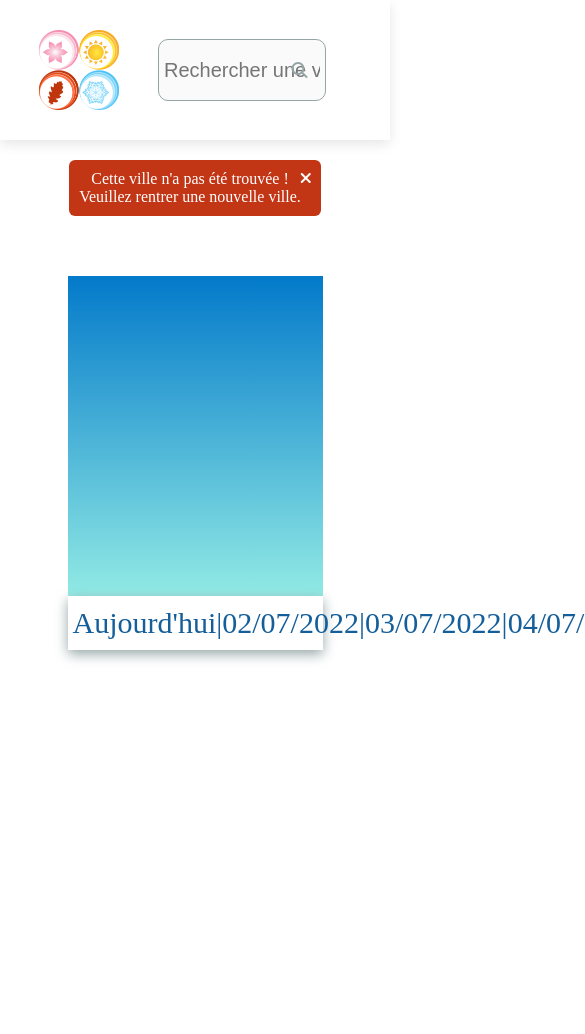
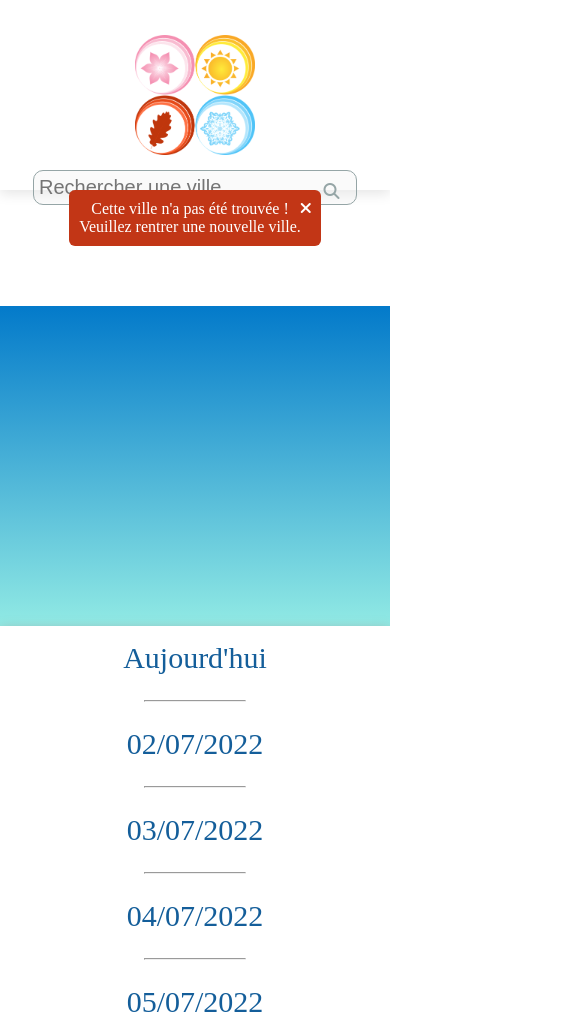
Before and after one commit to justine1410/meteo_prevision, a website: page index.html in a window 390 px wide. Shown: the top 1034 px of the page, 585 px wide, since content can reach past the window. Before the commit the page ends 844 px from the top, so only its background shows below. Drawn offline with nearby package versions, Linux system fonts and the light colour scheme; no server answers.

Commit message:
responsive

```diff
--- a/index.js
+++ b/index.js
@@ -2,14 +2,18 @@
 recevoirTempérature(ville="Paris")
 $('.choix').html(`
     <ul>
-        <li class="jourJ"> Aujourd'hui </li>
-        <li>|</li>
+        <li class="jourJ">  Aujourd'hui </li>
+        <li class="separateur">|</li>
+        <li class="separateur_mobile"> <HR ALIGN=CENTER WIDTH="100"> </li>
         <li class="choix1">${calculDate(1)}</li>
-        <li>|</li>
+        <li class="separateur">|</li>
+        <li class="separateur_mobile"> <HR ALIGN=CENTER WIDTH="100"> </li>
         <li class="choix2">${calculDate(2)}</li>
-        <li>|</li>
+        <li class="separateur">|</li>
+        <li class="separateur_mobile"> <HR ALIGN=CENTER WIDTH="100"> </li>
         <li class="choix3">${calculDate(3)}</li>
-        <li>| </li>
+        <li class="separateur">|</li>
+        <li class="separateur_mobile"> <HR ALIGN=CENTER WIDTH="100"> </li>
         <li class="choix4">${calculDate(4)}</li>
     </ul>
 `)
--- a/sass/pages/_header.scss
+++ b/sass/pages/_header.scss
@@ -40,3 +40,19 @@ body{
        }
     }
 }
+
+@media screen and (min-width:320px) and (max-width:750px){
+    .header{
+        height: 150px;
+        .navigation{
+            flex-direction: column;
+            input{
+                width: 80%;
+            }
+            i{
+                right: -35%;
+                top: -15%;
+            }
+        }
+    }
+}
--- a/sass/pages/_main.scss
+++ b/sass/pages/_main.scss
@@ -26,6 +26,9 @@ main{
             padding: 10px 5px 10px 5px;
             margin: 0;
             box-shadow: #95a5a6 0px 4px 12px ;
+            .separateur1{
+                display: none;
+               }
 
             li{
                 list-style: none;
@@ -94,3 +97,54 @@ main{
     0%{ opacity:0 ;}
     100% {opacity:1 ;}
   }
+
+
+//   Tablette
+
+  @media screen and (min-width:750px) and(max-width: 1050px){
+      main{
+          .choix{
+              ul{
+                  flex-direction: column;
+                  .separateur{
+                   display: none;
+                  }
+                  li{
+                      text-align: center;
+                  }
+              }
+          }
+      }
+
+  }
+
+// //   Mobile
+@media screen and (min-width:320px) and (max-width:750px){
+    main{
+        padding: 0;
+        .temp{
+            width: 100%;
+            padding: 10px 0 10px 0;
+            font-size: 20px;
+        }
+        .choix{
+            ul{
+                width: 100%;
+                flex-direction: column;
+                .separateur{
+                 display: none;
+                }
+                .separateur_mobile{
+                    display: initial;
+                }
+
+                li{
+                    text-align: center;
+                    margin: 5px 0 5px 0;
+                }
+            }
+        }
+    }
+
+
+}
```
Also changed, not shown: css/style.css, 1 other file.
